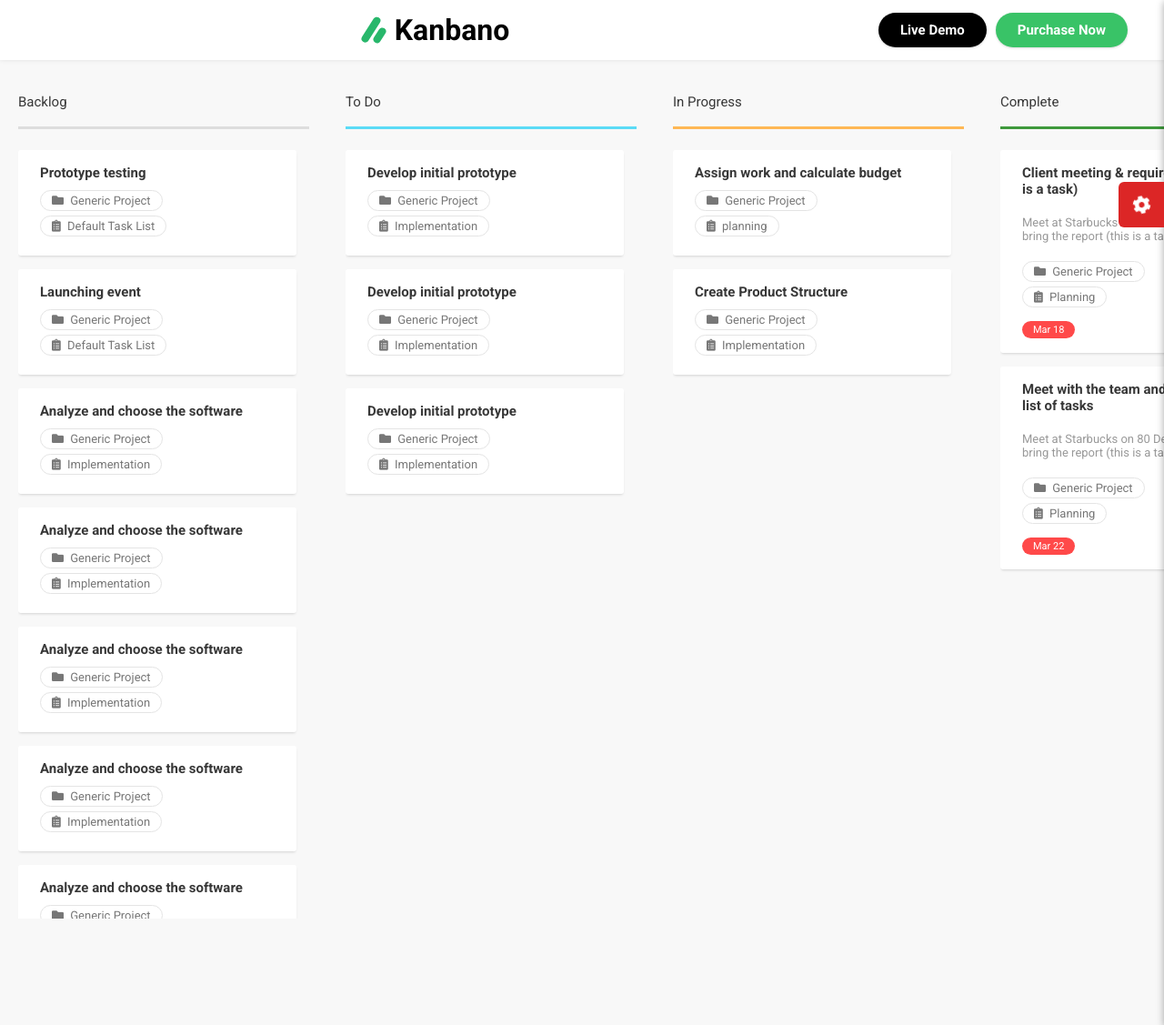
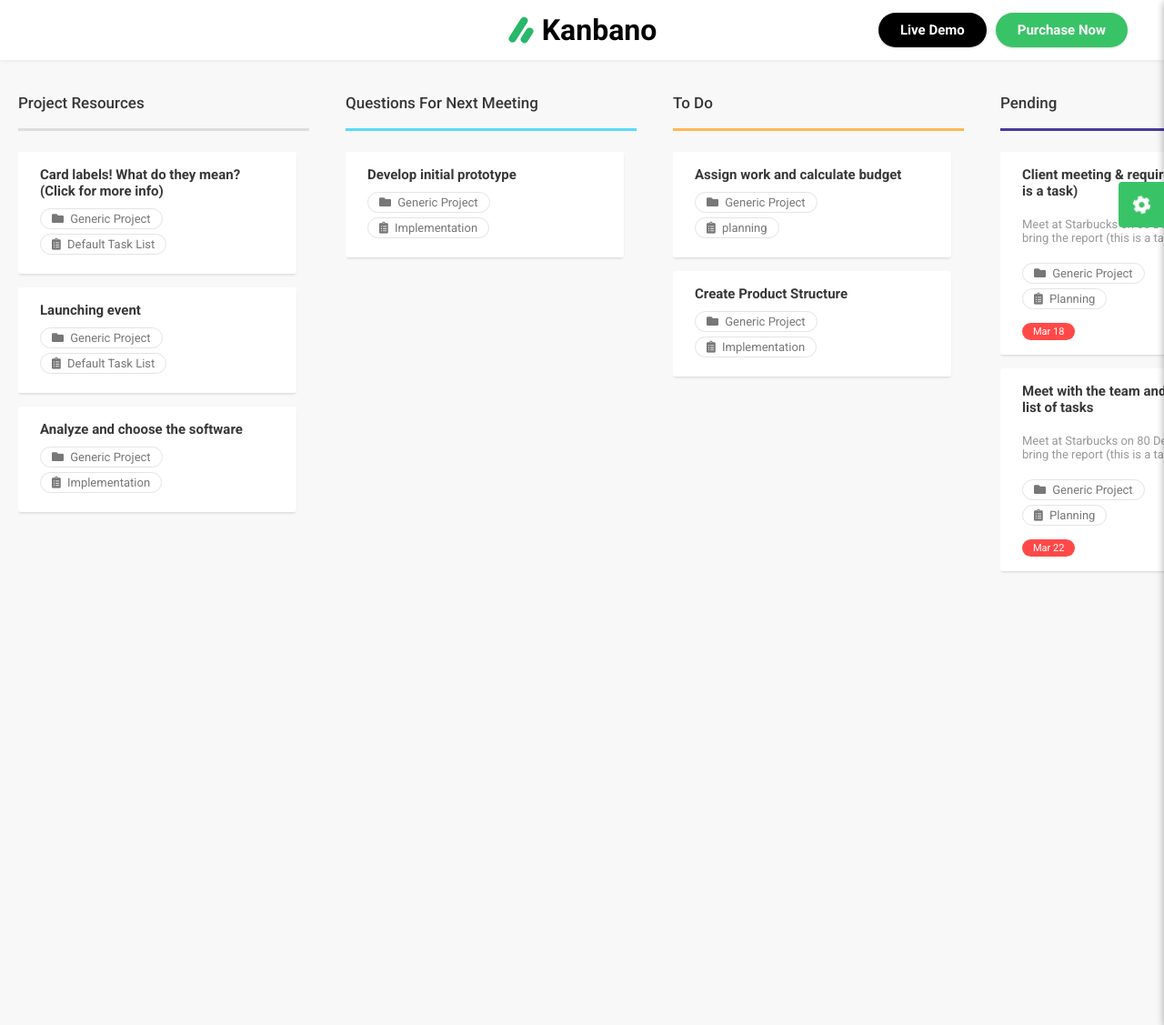
Before and after one commit to reo4/kanbano, a PHP site: page / in a window 1280 px wide. Shown: the whole page at 91% size. Run offline with PHP 8.4, Linux system fonts and the light colour scheme; some libraries are stand-ins or nearby versions.

Commit message:
27/3/2021

```diff
--- a/demos/demo1/css/style.css
+++ b/demos/demo1/css/style.css
@@ -6,7 +6,7 @@ html body {
   height: 100%;
   margin: 0;
   padding: 0;
-  background-color: #F8F8F8;
+  background-color: #f8f8f8;
   font-family: "Roboto", sans-serif;
 }
 html body .wrapper {
@@ -15,8 +15,17 @@ html body .wrapper {
   flex-direction: column;
   box-sizing: border-box;
   padding-bottom: 10px;
+  transition: all 0.5s;
 }
-html h1, html h2, html h3, html h4, html h5, html h6 {
+html body .wrapper.open {
+  padding-right: 300px;
+}
+html h1,
+html h2,
+html h3,
+html h4,
+html h5,
+html h6 {
   margin: 0;
 }
 
@@ -39,6 +48,7 @@ html h1, html h2, html h3, html h4, html h5, html h6 {
 .header {
   display: flex;
   justify-content: center;
+  align-items: center;
   position: relative;
   left: 0;
   right: 0;
@@ -63,6 +73,8 @@ html h1, html h2, html h3, html h4, html h5, html h6 {
   display: flex;
   align-items: center;
   margin-right: 40px;
+  position: absolute;
+  right: 0;
 }
 .header .btns a {
   box-shadow: 0 1px 3px 0 rgba(0, 0, 0, 0.1), 0 1px 2px 0 rgba(0, 0, 0, 0.06) !important;
@@ -97,18 +109,26 @@ html h1, html h2, html h3, html h4, html h5, html h6 {
 }
 .list .list-title {
   padding-bottom: 18px;
+  font-weight: 500;
+  font-size: 17px;
 }
 .list-grey .list-title {
   border-bottom: 3px solid #ddd;
 }
 .list-cyan .list-title {
-  border-bottom: 3px solid #5BDBF6;
+  border-bottom: 3px solid #5bdbf6;
 }
 .list-orange .list-title {
-  border-bottom: 3px solid #FFB855;
+  border-bottom: 3px solid #ffb855;
 }
 .list-green .list-title {
-  border-bottom: 3px solid #3E993C;
+  border-bottom: 3px solid #3e993c;
+}
+.list-red .list-title {
+  border-bottom: 3px solid #c71414;
+}
+.list-blue .list-title {
+  border-bottom: 3px solid #493c99;
 }
 .list .list-content {
   margin-top: 15px;
@@ -263,6 +283,7 @@ html h1, html h2, html h3, html h4, html h5, html h6 {
   width: 300px;
   box-shadow: 0 2px 8px 0 rgba(0, 0, 0, 0.35);
   transition: all 0.5s;
+  z-index: 1000;
 }
 .setting-menu.open {
   right: 0;
@@ -273,7 +294,7 @@ html h1, html h2, html h3, html h4, html h5, html h6 {
 }
 .setting-menu .menu-wrapper .open-btn {
   position: absolute;
-  background-color: #dc2626;
+  background-color: #39c367;
   height: 50px;
   width: 50px;
   left: -50px;
@@ -283,14 +304,14 @@ html h1, html h2, html h3, html h4, html h5, html h6 {
   justify-content: center;
   border: 0;
   color: white;
-  border-radius: 6px 0px 0px 6px;
+  border-radius: 4px 0px 0px 4px;
   cursor: pointer;
 }
 .setting-menu .menu-wrapper .open-btn i {
   font-size: 20px;
 }
 .setting-menu .menu-wrapper .menu {
-  background-color: #f1f5f9;
+  background-color: #171717;
   height: 100%;
 }
 
--- a/demos/demo1/index.html
+++ b/demos/demo1/index.html
@@ -35,11 +35,13 @@
       </div>
       <div class="board">
         <div class="list list-grey">
-          <div class="list-title">Backlog</div>
+          <div class="list-title">Project Resources</div>
           <div class="list-content">
             <div class="card">
               <div class="card-content">
-                <div class="title">Prototype testing</div>
+                <div class="title">
+                  Card labels! What do they mean? (Click for more info)
+                </div>
                 <div class="label">
                   <i class="fas fa-folder"></i>
                   Generic Project
@@ -76,89 +78,11 @@
                 </div>
               </div>
             </div>
-            <div class="card">
-              <div class="card-content">
-                <div class="title">Analyze and choose the software</div>
-                <div class="label">
-                  <i class="fas fa-folder"></i>
-                  Generic Project
-                </div>
-                <div class="label">
-                  <i class="fas fa-clipboard-list"></i>
-                  Implementation
-                </div>
-              </div>
-            </div>
-            <div class="card">
-              <div class="card-content">
-                <div class="title">Analyze and choose the software</div>
-                <div class="label">
-                  <i class="fas fa-folder"></i>
-                  Generic Project
-                </div>
-                <div class="label">
-                  <i class="fas fa-clipboard-list"></i>
-                  Implementation
-                </div>
-              </div>
-            </div>
-            <div class="card">
-              <div class="card-content">
-                <div class="title">Analyze and choose the software</div>
-                <div class="label">
-                  <i class="fas fa-folder"></i>
-                  Generic Project
-                </div>
-                <div class="label">
-                  <i class="fas fa-clipboard-list"></i>
-                  Implementation
-                </div>
-              </div>
-            </div>
-            <div class="card">
-              <div class="card-content">
-                <div class="title">Analyze and choose the software</div>
-                <div class="label">
-                  <i class="fas fa-folder"></i>
-                  Generic Project
-                </div>
-                <div class="label">
-                  <i class="fas fa-clipboard-list"></i>
-                  Implementation
-                </div>
-              </div>
-            </div>
           </div>
         </div>
         <div class="list list-cyan">
-          <div class="list-title">To Do</div>
+          <div class="list-title">Questions For Next Meeting</div>
           <div class="list-content">
-            <div class="card">
-              <div class="card-content">
-                <div class="title">Develop initial prototype</div>
-                <div class="label">
-                  <i class="fas fa-folder"></i>
-                  Generic Project
-                </div>
-                <div class="label">
-                  <i class="fas fa-clipboard-list"></i>
-                  Implementation
-                </div>
-              </div>
-            </div>
-            <div class="card">
-              <div class="card-content">
-                <div class="title">Develop initial prototype</div>
-                <div class="label">
-                  <i class="fas fa-folder"></i>
-                  Generic Project
-                </div>
-                <div class="label">
-                  <i class="fas fa-clipboard-list"></i>
-                  Implementation
-                </div>
-              </div>
-            </div>
             <div class="card">
               <div class="card-content">
                 <div class="title">Develop initial prototype</div>
@@ -175,7 +99,7 @@
           </div>
         </div>
         <div class="list list-orange">
-          <div class="list-title">In Progress</div>
+          <div class="list-title">To Do</div>
           <div class="list-content">
             <div class="card">
               <div class="card-content">
@@ -205,8 +129,53 @@
             </div>
           </div>
         </div>
-        <div class="list list-green">
-          <div class="list-title">Complete</div>
+        <div class="list list-blue">
+          <div class="list-title">Pending</div>
+          <div class="list-content">
+            <div class="card">
+              <div class="card-content">
+                <div class="title">
+                  Client meeting & requirements (This is a task)
+                </div>
+                <div class="description">
+                  Meet at Starbucks on 80 Delancey St. and bring the report
+                  (this is a task description)
+                </div>
+                <div class="label">
+                  <i class="fas fa-folder"></i>
+                  Generic Project
+                </div>
+                <div class="label">
+                  <i class="fas fa-clipboard-list"></i>
+                  Planning
+                </div>
+                <div class="due-date">Mar 18</div>
+              </div>
+            </div>
+            <div class="card">
+              <div class="card-content">
+                <div class="title">
+                  Meet with the team and create a full list of tasks
+                </div>
+                <div class="description">
+                  Meet at Starbucks on 80 Delancey St. and bring the report
+                  (this is a task description)
+                </div>
+                <div class="label">
+                  <i class="fas fa-folder"></i>
+                  Generic Project
+                </div>
+                <div class="label">
+                  <i class="fas fa-clipboard-list"></i>
+                  Planning
+                </div>
+                <div class="due-date">Mar 22</div>
+              </div>
+            </div>
+          </div>
+        </div>
+        <div class="list list-red">
+          <div class="list-title">Blocked</div>
           <div class="list-content">
             <div class="card">
               <div class="card-content">
@@ -251,7 +220,7 @@
           </div>
         </div>
         <div class="list list-green">
-          <div class="list-title">Complete</div>
+          <div class="list-title">Done</div>
           <div class="list-content">
             <div class="card">
               <div class="card-content">
@@ -271,206 +240,6 @@
                   Planning
                 </div>
                 <div class="due-date">Mar 18</div>
-              </div>
-            </div>
-            <div class="card">
-              <div class="card-content">
-                <div class="title">
-                  Meet with the team and create a full list of tasks
-                </div>
-                <div class="description">
-                  Meet at Starbucks on 80 Delancey St. and bring the report
-                  (this is a task description)
-                </div>
-                <div class="label">
-                  <i class="fas fa-folder"></i>
-                  Generic Project
-                </div>
-                <div class="label">
-                  <i class="fas fa-clipboard-list"></i>
-                  Planning
-                </div>
-                <div class="due-date">Mar 22</div>
-              </div>
-            </div>
-          </div>
-        </div>
-        <div class="list list-green">
-          <div class="list-title">Complete</div>
-          <div class="list-content">
-            <div class="card">
-              <div class="card-content">
-                <div class="title">
-                  Client meeting & requirements (This is a task)
-                </div>
-                <div class="description">
-                  Meet at Starbucks on 80 Delancey St. and bring the report
-                  (this is a task description)
-                </div>
-                <div class="label">
-                  <i class="fas fa-folder"></i>
-                  Generic Project
-                </div>
-                <div class="label">
-                  <i class="fas fa-clipboard-list"></i>
-                  Planning
-                </div>
-                <div class="due-date">Mar 18</div>
-              </div>
-            </div>
-            <div class="card">
-              <div class="card-content">
-                <div class="title">
-                  Meet with the team and create a full list of tasks
-                </div>
-                <div class="description">
-                  Meet at Starbucks on 80 Delancey St. and bring the report
-                  (this is a task description)
-                </div>
-                <div class="label">
-                  <i class="fas fa-folder"></i>
-                  Generic Project
-                </div>
-                <div class="label">
-                  <i class="fas fa-clipboard-list"></i>
-                  Planning
-                </div>
-                <div class="due-date">Mar 22</div>
-              </div>
-            </div>
-          </div>
-        </div>
-        <div class="list list-green">
-          <div class="list-title">Complete</div>
-          <div class="list-content">
-            <div class="card">
-              <div class="card-content">
-                <div class="title">
-                  Client meeting & requirements (This is a task)
-                </div>
-                <div class="description">
-                  Meet at Starbucks on 80 Delancey St. and bring the report
-                  (this is a task description)
-                </div>
-                <div class="label">
-                  <i class="fas fa-folder"></i>
-                  Generic Project
-                </div>
-                <div class="label">
-                  <i class="fas fa-clipboard-list"></i>
-                  Planning
-                </div>
-                <div class="due-date">Mar 18</div>
-              </div>
-            </div>
-            <div class="card">
-              <div class="card-content">
-                <div class="title">
-                  Meet with the team and create a full list of tasks
-                </div>
-                <div class="description">
-                  Meet at Starbucks on 80 Delancey St. and bring the report
-                  (this is a task description)
-                </div>
-                <div class="label">
-                  <i class="fas fa-folder"></i>
-                  Generic Project
-                </div>
-                <div class="label">
-                  <i class="fas fa-clipboard-list"></i>
-                  Planning
-                </div>
-                <div class="due-date">Mar 22</div>
-              </div>
-            </div>
-          </div>
-        </div>
-        <div class="list list-green">
-          <div class="list-title">Complete</div>
-          <div class="list-content">
-            <div class="card">
-              <div class="card-content">
-                <div class="title">
-                  Client meeting & requirements (This is a task)
-                </div>
-                <div class="description">
-                  Meet at Starbucks on 80 Delancey St. and bring the report
-                  (this is a task description)
-                </div>
-                <div class="label">
-                  <i class="fas fa-folder"></i>
-                  Generic Project
-                </div>
-                <div class="label">
-                  <i class="fas fa-clipboard-list"></i>
-                  Planning
-                </div>
-                <div class="due-date">Mar 18</div>
-              </div>
-            </div>
-            <div class="card">
-              <div class="card-content">
-                <div class="title">
-                  Meet with the team and create a full list of tasks
-                </div>
-                <div class="description">
-                  Meet at Starbucks on 80 Delancey St. and bring the report
-                  (this is a task description)
-                </div>
-                <div class="label">
-                  <i class="fas fa-folder"></i>
-                  Generic Project
-                </div>
-                <div class="label">
-                  <i class="fas fa-clipboard-list"></i>
-                  Planning
-                </div>
-                <div class="due-date">Mar 22</div>
-              </div>
-            </div>
-          </div>
-        </div>
-        <div class="list list-green">
-          <div class="list-title">Complete</div>
-          <div class="list-content">
-            <div class="card">
-              <div class="card-content">
-                <div class="title">
-                  Client meeting & requirements (This is a task)
-                </div>
-                <div class="description">
-                  Meet at Starbucks on 80 Delancey St. and bring the report
-                  (this is a task description)
-                </div>
-                <div class="label">
-                  <i class="fas fa-folder"></i>
-                  Generic Project
-                </div>
-                <div class="label">
-                  <i class="fas fa-clipboard-list"></i>
-                  Planning
-                </div>
-                <div class="due-date">Mar 18</div>
-              </div>
-            </div>
-            <div class="card">
-              <div class="card-content">
-                <div class="title">
-                  Meet with the team and create a full list of tasks
-                </div>
-                <div class="description">
-                  Meet at Starbucks on 80 Delancey St. and bring the report
-                  (this is a task description)
-                </div>
-                <div class="label">
-                  <i class="fas fa-folder"></i>
-                  Generic Project
-                </div>
-                <div class="label">
-                  <i class="fas fa-clipboard-list"></i>
-                  Planning
-                </div>
-                <div class="due-date">Mar 22</div>
               </div>
             </div>
           </div>
--- a/demos/demo1/sass/components/header.scss
+++ b/demos/demo1/sass/components/header.scss
@@ -1,6 +1,7 @@
 .header {
   display: flex;
   justify-content: center;
+  align-items: center;
   position: relative;
   left: 0;
   right: 0;
@@ -24,6 +25,8 @@
     display: flex;
     align-items: center;
     margin-right: 40px;
+    position: absolute;
+    right: 0;
     a {
       box-shadow: 0 1px 3px 0 rgb(0 0 0 / 10%), 0 1px 2px 0 rgb(0 0 0 / 6%) !important;
       display: inline-block;
```
Also changed, not shown: demos/demo1/sass/base.scss (+12 -3 lines), demos/demo1/sass/components/board.scss (+12 -4 lines), demos/demo1/sass/components/setting-menu.scss (+4 -3 lines), 1 other file.
